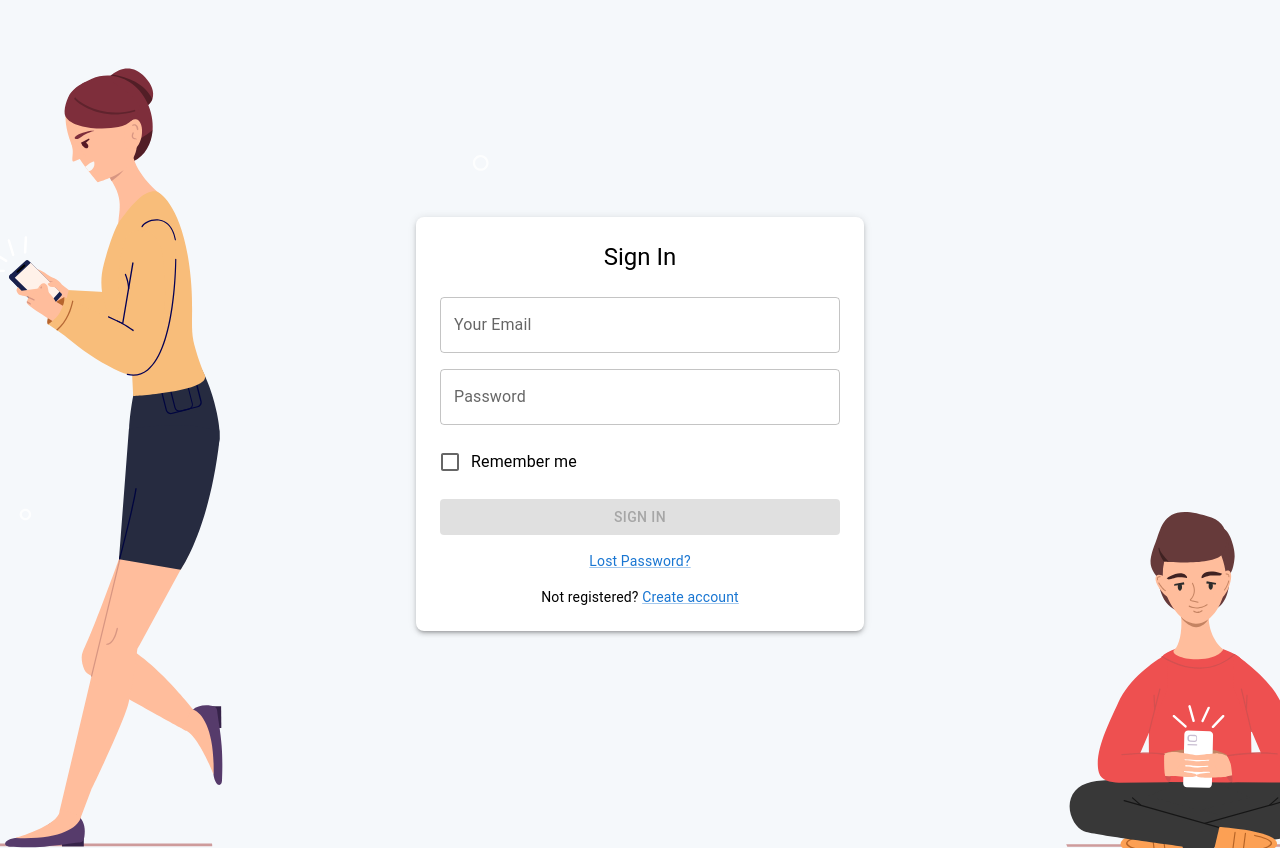
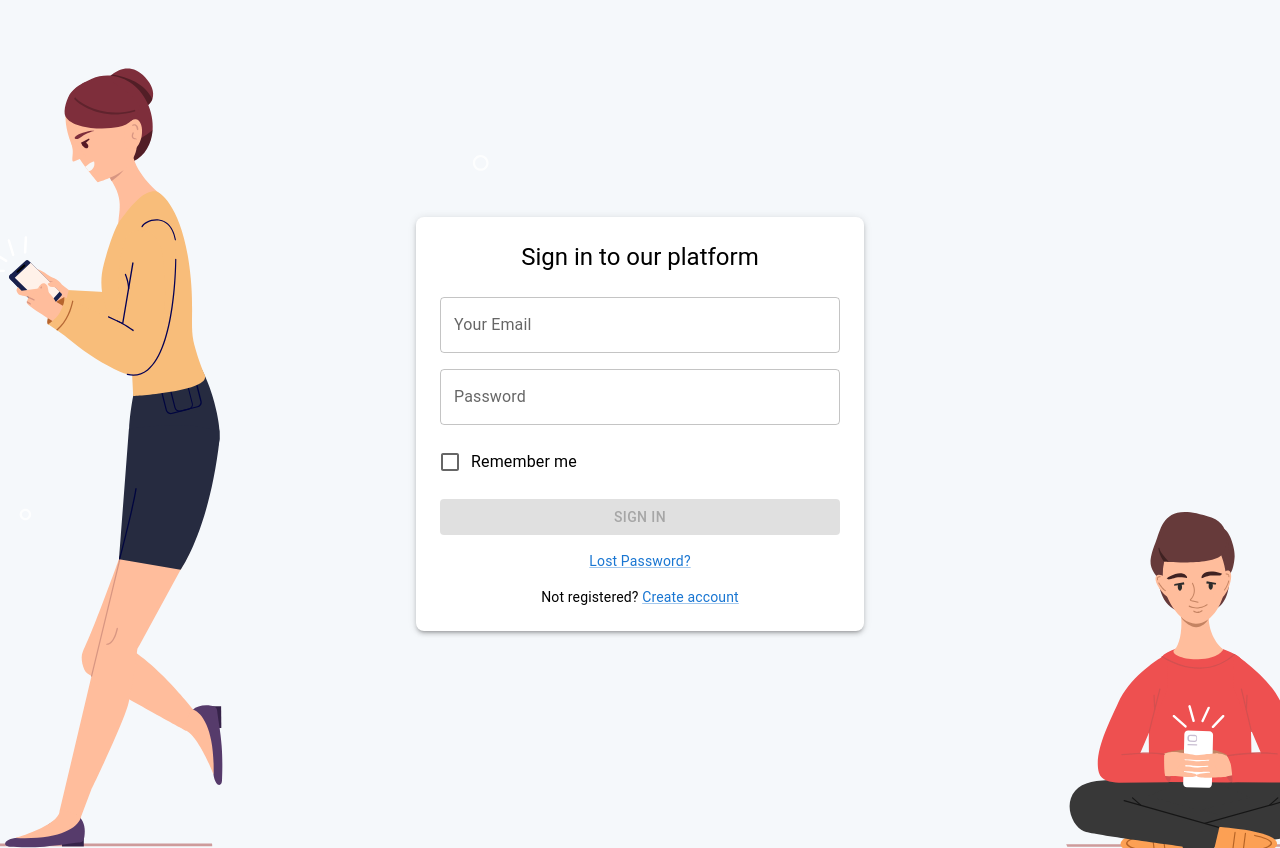
Before and after one commit to kshah3318/sharewebapp, a React (Create React App) app: page /signin in a window 1280 px wide. Built offline with nearby package versions, Linux system fonts and the light colour scheme.

Commit message:
Done label changes in signup form

```diff
--- a/src/components/SignIn.tsx
+++ b/src/components/SignIn.tsx
@@ -37,7 +37,7 @@ const SignIn = () => {
         }}
       >
         <Typography variant="h5" sx={{ mb: 3, textAlign: 'center' }}>
-          Sign In
+           Sign in to our platform
         </Typography>
         <TextField
           label="Your Email"
```
